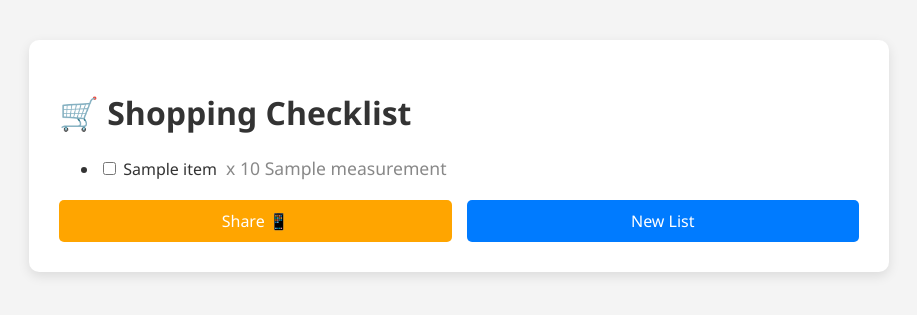
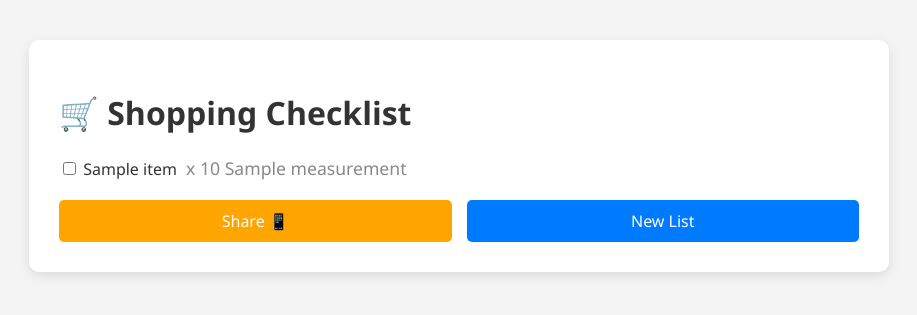
Before and after one commit to SMFloris/listlingo, a Flask app: template templates/checklist.html in a window 1280 px wide. Shown: the top 315 px of the page, without its empty margins (181-1098 px from the left). Run offline with Flask 3, Linux system fonts and the light colour scheme; the template is opened without the code that fills it: most values are stand-ins (such as "Sample title", 1, 10 or a date in 2020).

Commit message:
style: remove default list bullets

```diff
--- a/templates/checklist.html
+++ b/templates/checklist.html
@@ -72,6 +72,12 @@
     textarea:focus {
       border-color: var(--primary-color);
       outline: none;
+    }
+
+  ul {
+    list-style: none;
+    padding-left: 0;
+    margin: 0;
   }
 
   .item-text small {
```
Lines whose indentation alone changed are shown as unchanged.
